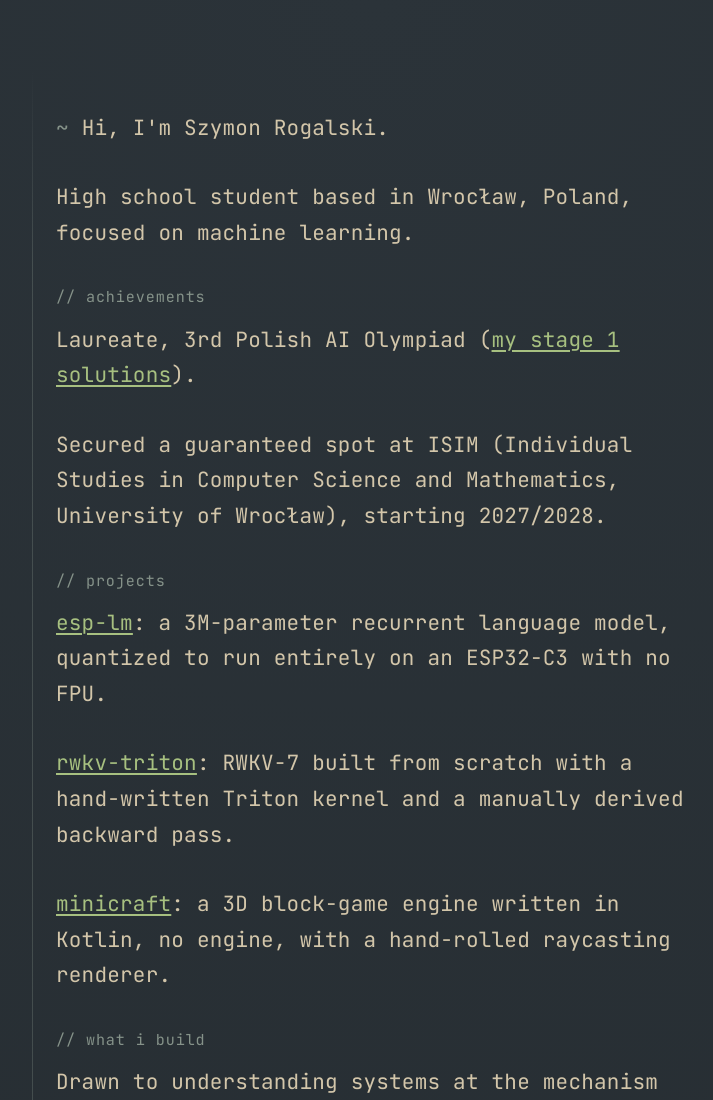
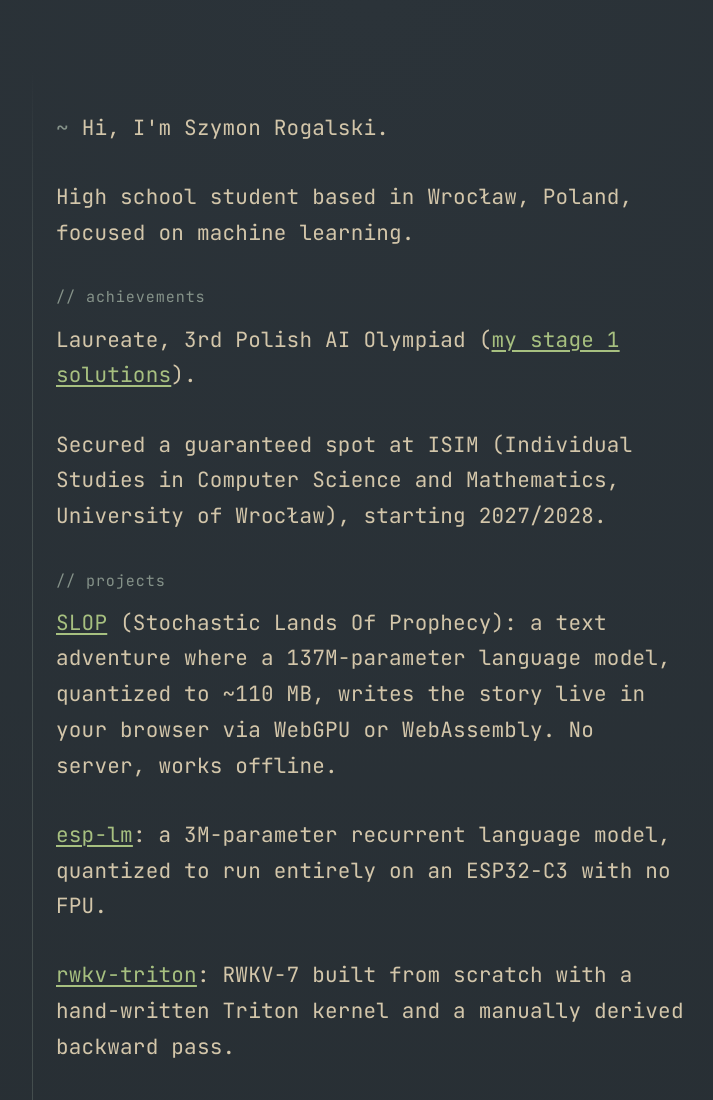
Before and after one commit to l0werkey/page, a plain HTML site: page index.html in a window 1280 px wide. Shown: the top 1100 px of the page, without its empty margins (268-981 px from the left). Drawn offline with Linux system fonts and the light colour scheme.

Commit message:
Add SLOP project

```diff
--- a/index.html
+++ b/index.html
@@ -24,6 +24,8 @@
 
   <p class="group-label">// projects</p>
 
+  <p class="line"><a href="https://slop.szymon.space">SLOP</a> (Stochastic Lands Of Prophecy): a text adventure where a 137M-parameter language model, quantized to ~110 MB, writes the story live in your browser via WebGPU or WebAssembly. No server, works offline.</p>
+
   <p class="line"><a href="https://github.com/l0werkey/esp-lm">esp-lm</a>: a 3M-parameter recurrent language model, quantized to run entirely on an ESP32-C3 with no FPU.</p>
 
   <p class="line"><a href="https://github.com/l0werkey/rwkv-triton">rwkv-triton</a>: RWKV-7 built from scratch with a hand-written Triton kernel and a manually derived backward pass.</p>
```
